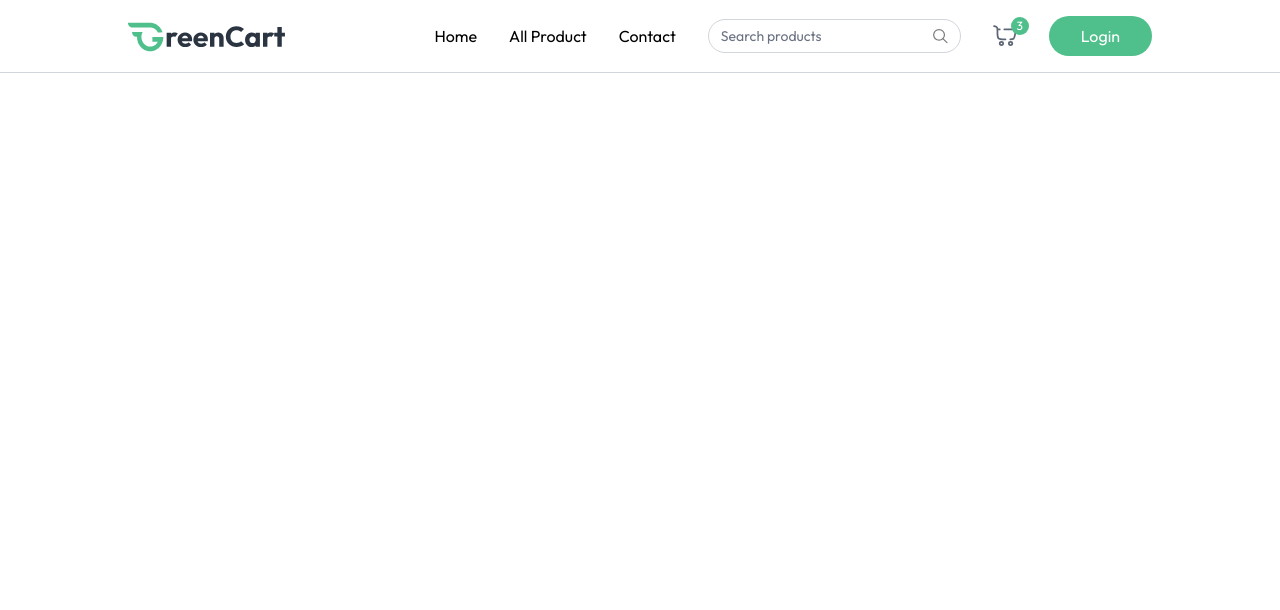
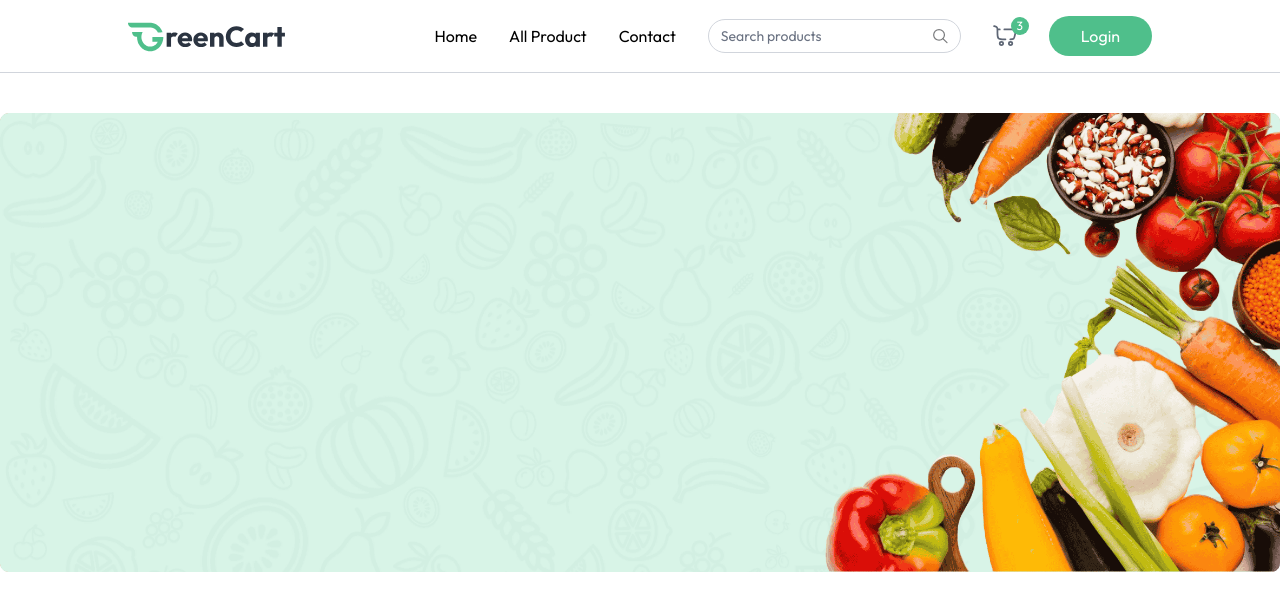
Before and after one commit to Manikandan1818/freshcart, a React (Vite) app in the folder client/: page / in a window 1280 px wide. Shown: the top 610 px of the page. Built offline with nearby package versions, Linux system fonts and the light colour scheme.

Commit message:
Home page created

```diff
--- a/client/src/App.jsx
+++ b/client/src/App.jsx
@@ -1,10 +1,16 @@
-import React from "react";
 import Navbar from "./components/Navbar";
+import { Home } from "./pages/Home";
+import { Route, Routes } from "react-router-dom";
 
 const App = () => {
   return (
     <div>
       <Navbar />
+      <div>
+        <Routes>
+          <Route path="/" element={<Home />} />
+        </Routes>
+      </div>
     </div>
   );
 };
--- /dev/null
+++ b/client/src/components/Banner.jsx
@@ -0,0 +1,21 @@
+import React from "react";
+import { assets } from "../assets/assets";
+
+const Banner = () => {
+  return (
+    <div className="relative">
+      <img
+        src={assets.main_banner_bg}
+        className="w-full hidden md:block"
+        alt="banner"
+      />
+      <img
+        src={assets.main_banner_bg_sm}
+        className="w-full md:hidden"
+        alt="banner"
+      />
+    </div>
+  );
+};
+
+export default Banner;
--- /dev/null
+++ b/client/src/pages/Home.jsx
@@ -0,0 +1,10 @@
+import React from "react";
+import Banner from "../components/Banner";
+
+export const Home = () => {
+  return (
+    <div className="mt-10">
+      <Banner />
+    </div>
+  );
+};
```
